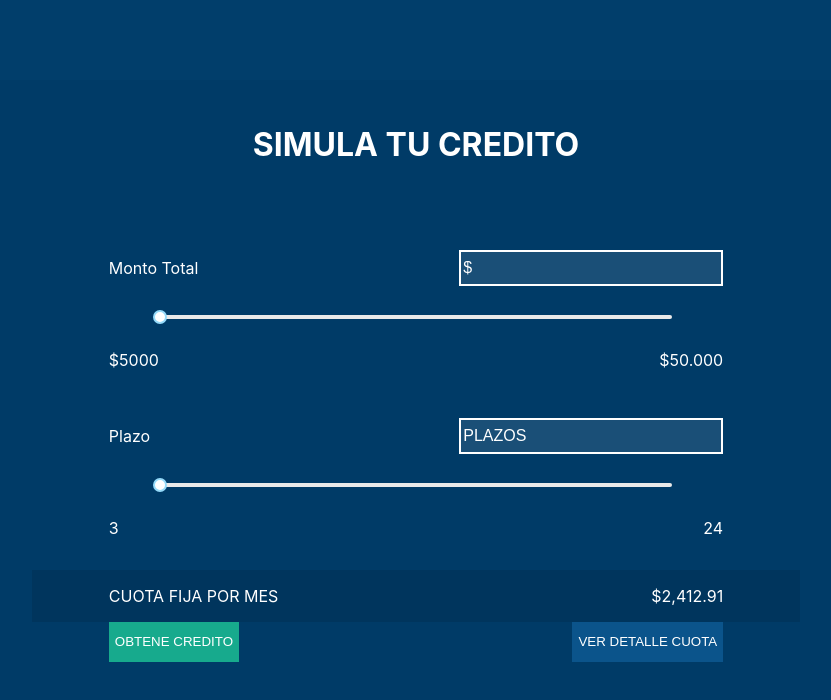
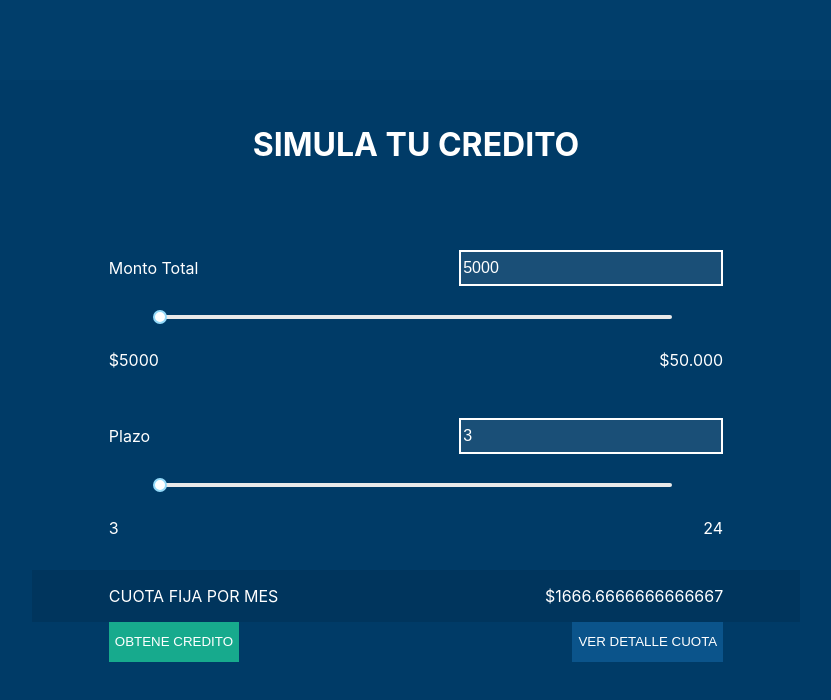
Before and after one commit to williamsccs/DigBangReactJS, a React (Create React App) app: page / in a window 1280 px wide. Shown: the top 700 px of the page, without its empty margins (224-1055 px from the left). Built offline with nearby package versions, Linux system fonts and the light colour scheme.

Commit message:
ya funcionan los sliders, ahora acomodar los inputs

```diff
--- a/src/components/Calculadora.jsx
+++ b/src/components/Calculadora.jsx
@@ -1,29 +1,83 @@
-import React from 'react'
+import React, { useState , useEffect } from 'react';
 import Slider from 'rc-slider';
 import 'rc-slider/assets/index.css';
 import '../assets/styles/components/Calculadora.css'
 
 
 
-const Calculadora = () => (
+// function handleChange(){
+//     // console.log('esta cambiando')
+
+// }
+
+
+// onSliderChange = value => {
+//     this.setState(
+//       {
+//         value
+//       },
+//       () => {
+//         console.log(this.state.value);
+//       }
+//     );
+//   };
+
+
+
+
+
+const Calculadora = () => {
+    const [monto, setMonto] = useState(5000);
+    const [plazo, setPlazo] = useState(3);
+
+
+    const handleChange = (value) => {
+        setMonto(value)
+        console.log('esta cambiando: ' ,monto)
+    };
+    const handleInput = value => {
+        setMonto(value)
+        console.log('esta cambiando: ' ,monto)
+    };
+    const handleInputPlazo = value => {
+        setPlazo(value)
+        console.log('esta cambiando: ' ,monto)
+    };
+
+    return(
     <>
     <div className= 'Calculadora'>
         <div className='insider'>
         <div className= 'row'>
             <p className ='p'>Monto Total</p>
-            <input type="text" className="input" placeholder="$" />
+            <input type="text" className="input" placeholder="$" onChange={handleInput} value={monto}/>
         </div>
-        <Slider className = 'Slider'></Slider>
+        <Slider className = 'Slider'
+            min={5000}
+            max= {50000}
+            step={1000}
+            // value={(monto)}
+             value={monto}
+            onChange={ val => setMonto(val)}
 
+        />
         <div className = 'row'>
         <p className ='p'>$5000</p>
         <p className ='p'>$50.000</p>
         </div>
         <div className= 'row'>
         <p className ='p'>Plazo</p>
-        <input type="text" className="input" placeholder="PLAZOS" />
+        <input type="text" className="input" placeholder="PLAZOS" onChange={handleInputPlazo} value={plazo}/>
         </div>
-        <Slider className = 'Slider'></Slider>
+        <Slider className = 'Slider'
+        min={3}
+        max= {24}
+        step={1}
+        // onChange={handleInputPlazo}
+        // value={(monto)}
+         value={plazo}
+        onChange={ val2 => setPlazo(val2)}
+        ></Slider>
         <div className = 'row'>
         <p className ='p'>3</p>
         <p className ='p'>24</p>
@@ -32,7 +86,7 @@ const Calculadora = () => (
         <div className='containerFinal'>
             <div className= 'row2'>
                 <p className ='p'>CUOTA FIJA POR MES</p>
-                <p className ='p'>$2,412.91</p>
+                <p className ='p'>${monto/plazo}</p>
             </div>
         </div>
 
@@ -44,5 +98,5 @@ const Calculadora = () => (
         </div>
     </div>
     </>
-)
+    )};
 export default Calculadora;
```
Also changed, not shown: 1 other file (tests, documents, lock files or other folders).
